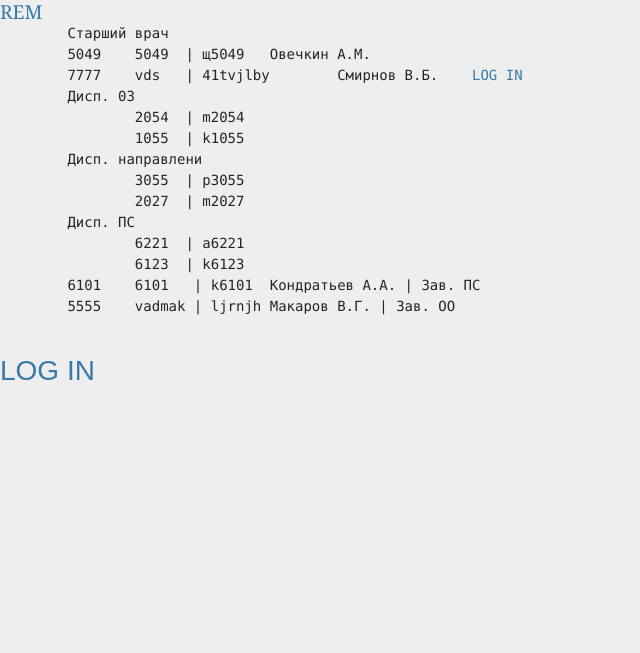
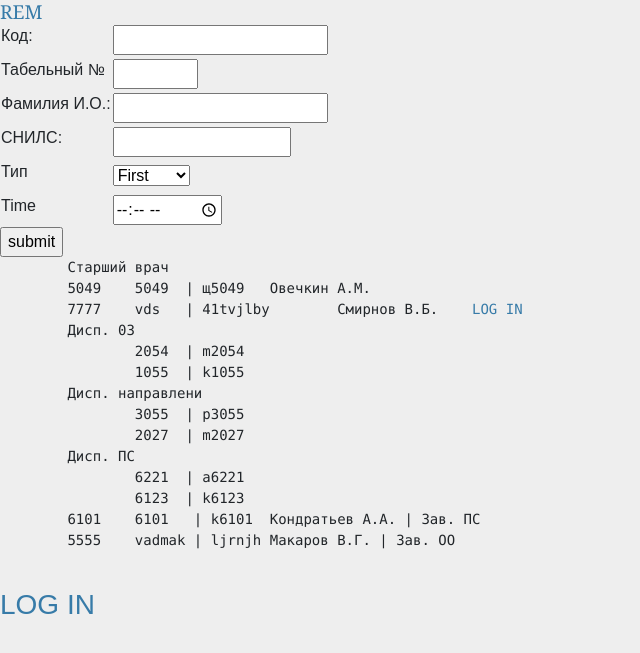
Before and after one commit to vdsmirnov52/tg03, a Flask app: template templates/rem.html in a window 1280 px wide. Shown: the top 653 px of the page, without its empty margins (0-640 px from the left). Run offline with Flask 2, Linux system fonts and the light colour scheme; the template is opened without the code that fills it: values that come from a table or form of the project are taken from there, others are empty; some libraries are stand-ins or nearby versions.

Commit message:
smirnov@vadim 10.10.2.40
	изменено:      smp_odu/app.py
	новый файл:    smp_odu/main_page/forms.py
	изменено:      smp_odu/main_page/main_page.py
	изменено:      templates/rem.html

```diff
--- a/index.py
+++ b/index.py
@@ -52,6 +52,7 @@ def	is_person (ulogin, password):
 			else:	flash (u'Отсутствуут пользователь (login: %s  password: %s)' % (ulogin, password))
 		else:	flash (u'Нет доступа к БД (%s)' % app.config['DB_GSMP'])
 	return	False	#"is_person (%s %s)" % (ulogin, password)
+
 
 @app.route('/set', methods=['POST'])
 def	set_entry():
--- /dev/null
+++ b/smp_odu/main_page/forms.py
@@ -0,0 +1,29 @@
+# -*- coding: utf-8 -*-
+from flask_wtf import FlaskForm
+from wtforms import StringField, PasswordField, BooleanField, SubmitField, FormField, TimeField, IntegerField, SelectField, TextField
+from wtforms.validators import DataRequired, Required
+
+
+class PersonForm(FlaskForm):
+	vals = {}
+	disp = IntegerField(u'Код:', default = vals.get('disp'), validators = [DataRequired()])
+	code = StringField (u'Табельный №', validators = [DataRequired()], default = vals.get('name'))
+	name = StringField(u'Фамилия И.О.:', validators = [DataRequired()])
+	snils = StringField(u'СНИЛС:')
+	type = SelectField(u'Тип', choices=((1, 'First'), (2, 'Second'), (4, 'ZZZ:'), (8, u'ФЫВА')))
+	mdate = TimeField('Time')
+	submit = SubmitField('submit')
+
+	def __init__ (self, *args, **kwargs):
+		"""Create instance."""
+		if args:    print "args %s" % args, type(args)
+		if kwargs:  print "kwargs %s" % kwargs
+		super(PersonForm, self).__init__(*args, **kwargs)
+		# self.user = None
+		if args and args == 'values' and kwargs:
+			self.vals = kwargs
+
+class LoginForm(FlaskForm):
+	disp = IntegerField(u'Код:', validators = [DataRequired()])
+	login = StringField ('Login:', validators = [DataRequired()])
+	passwd = PasswordField('Password:', validators = [DataRequired()])
--- a/templates/rem.html
+++ b/templates/rem.html
@@ -2,6 +2,25 @@
 {% block body %}
 <div class="main">
     <h2>REM  {{ data }} </h2>
+	{% if form %}
+	<div class="main">
+	<form action="index.html" method="post" novalidate>
+		{{ form.hidden_tag() }}
+		<table>
+			<tr><td>{{ form.disp.label }}</td><td>{{ form.disp(size=6) }}</td></tr>
+			<tr><td>{{ form.code.label }}</td><td>{{ form.code(size=6) }}</td></tr>
+			<tr><td>{{ form.name.label }}</td><td>{{ form.name(size=20) }}</td></tr>
+			<tr><td>{{ form.snils.label }}</td><td>{{ form.snils(size=16) }}</td></tr>
+			<tr><td>{{ form.type.label }}</td><td>{{ form.type }}</td></tr>
+			<tr><td>{{ form.mdate.label }}</td><td>{{ form.mdate(size=20) }}</td></tr>
+		</table>
+		{{ form.submit() }}
+		{% for message in get_flashed_messages() %} <div class=flash>{{ message }}</div> {% endfor %}
+	</form>
+	</div>
+	{% else %}
+	<b>Not Form </b>
+	{% endif %}
 	<pre>
 	Старший врач
 	5049	5049  | щ5049	Овечкин А.М.
```
Also changed, not shown: smp_odu/app.py (+6 -1 lines), smp_odu/main_page/main_page.py (+13 -4 lines).
